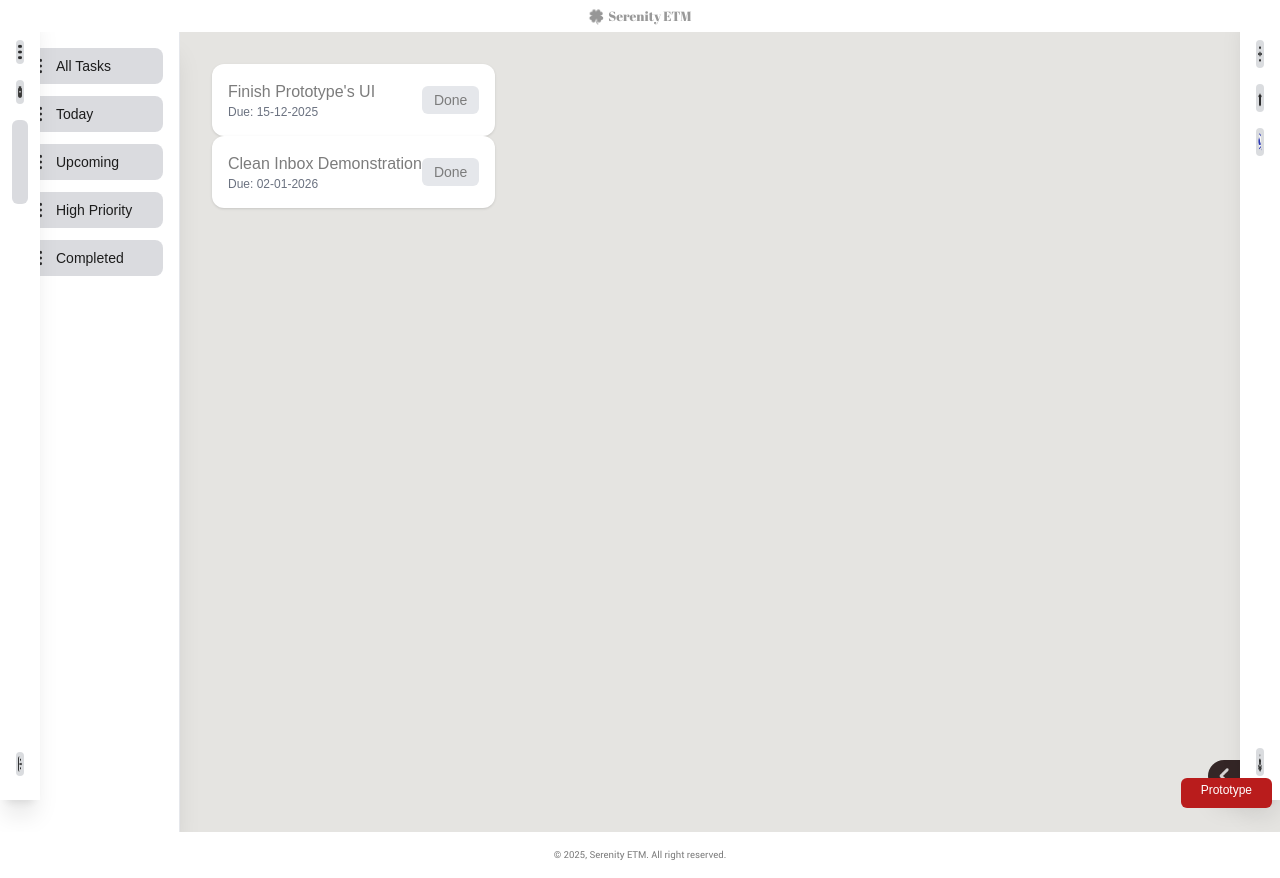
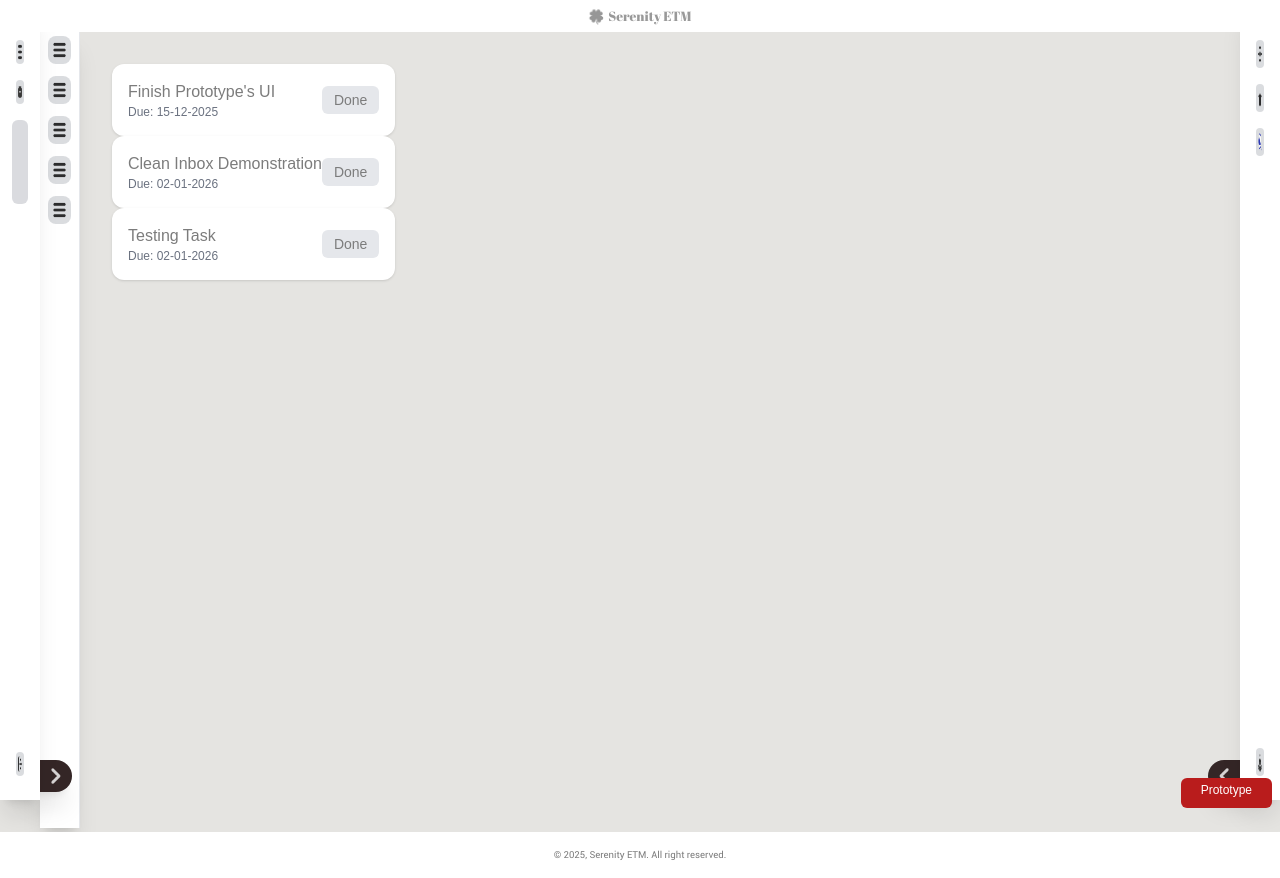
Before and after one commit to rubaisha-rn/Serenity-ETM, a Next.js app in the folder serenity-etm/: page /tasks in a window 1280 px wide. Built offline with nearby package versions, Linux system fonts and the light colour scheme.

Commit message:
Fixed sidebars and worked on task manager functionality.

```diff
--- a/serenity-etm/src/app/tasks/page.js
+++ b/serenity-etm/src/app/tasks/page.js
@@ -8,12 +8,11 @@ import PrototypeTag from '@/components/prototypeTag';
 import { useTaskStore } from "@/store/taskStore";
 import useStore from "@/store/useStore";
 import { motion } from "framer-motion";
-import SecondarySidebar from "@/components/sidebars/secondarySidebar";
 
 export default function TasksPage() {
 
     const {tasks, toggleComplete} = useTaskStore();
-    const {emotionValue, focusMode, secondbarExpanded} = useStore();
+    const {emotionValue, focusMode, expandedSecondary, expandedMain} = useStore();
 
     const filtered = tasks.filter((t) =>
         focusMode ? t.priority === 'high' : true
@@ -22,6 +21,10 @@ export default function TasksPage() {
     const sorted = focusMode
         ? [...filtered].sort((a, b) => Number(a.completed) - Number(b.completed))
         : filtered;
+
+    const mainWidth = expandedMain ? 220 : 40;
+    const secondaryWidth = expandedSecondary ? 200 : 40;
+    const contentMargin = mainWidth + secondaryWidth;
 
     return (
         <div className="bg-light-mid-bg">
@@ -42,7 +45,9 @@ export default function TasksPage() {
 
             <AppShell>
 
-                <div className="space y-3">
+                <motion.div className='space y-3 transition-all duration-300'
+                    style={{marginLeft: contentMargin}}
+                >
                     {focusMode && (
                         <div className="p-3 rounded-xl bg-red-100 text-red-800 text-sm">
                             Smart Focus Mode: Showing only urgent tasks.
@@ -71,7 +76,8 @@ export default function TasksPage() {
                             </button>
                         </motion.div>
                     ))}
-                </div>
+                </motion.div>
+
             </AppShell>
 
             <ThinFooter />
--- a/serenity-etm/src/components/sidebars/collapsableLeftSidebar.js
+++ b/serenity-etm/src/components/sidebars/collapsableLeftSidebar.js
@@ -16,11 +16,13 @@ export default function CollapsableLeftSidebar() {
 
     const router = useRouter();
 
-    const [expanded, setExpanded] = useState(false);
+    const expandedMain = useStore((s) => s.expandedMain);
+    const setExpandedMain = useStore((s) => s.setExpandedMain);
 
     const {screen, setScreen, emotionValue} = useStore();
-    const secondBarExpanded = useStore((s) => s.secondBarExpanded);
-    const setSecondBarExpanded = useStore((s) => s.setSecondBarExpanded);
+
+    const expandedSecondary = useStore((s) => s.expandedSecondary);
+    const setExpandedSecondary = useStore((s) => s.setExpandedSecondary);
 
     const stress01 = emotionValue / 100;
     const [stressPalette, setStressPalette] = useState('low');
@@ -90,15 +92,15 @@ export default function CollapsableLeftSidebar() {
             <motion.button
                 whileHover={{scale: 1.1}}
                 whileTap={{scale: 0.9}}
-                animate={{left: expanded ? 202 : 22, width: expanded ? '200' : '40'}}
+                animate={{left: expandedMain? 202 : 22, width: expandedMain? '200' : '40'}}
                 transition={{duration: 0.25, ease: 'easeInOut'}}
-                onClick={() => setExpanded(!expanded)}
+                onClick={() => setExpandedMain(!expandedMain)}
                 className={`fixed bottom-2 z-20 ${accClasses[theme][stressPalette]} shadow-xl p-1.5 pl-6 rounded-full`}
             >
                 <img
                     src='/icons/backw.png'
                     alt='close arrow'
-                    className={`w-5 h-5 opacity-80 ${expanded ? '' : 'rotate-180'}`}
+                    className={`w-5 h-5 opacity-80 ${expandedMain? '' : 'rotate-180'}`}
                 />
 
             </motion.button>
@@ -106,7 +108,7 @@ export default function CollapsableLeftSidebar() {
             {/* side bar */}
             <motion.div
                 initial={{width: 40}}
-                animate={{width: expanded ? 220 : 40}}
+                animate={{width: expandedMain? 220 : 40}}
                 transition={{type: 'spring', stiffness: 260, damping: 20}}
                 className={`fixed top-0 left-0 z-30 ${cardClasses[theme][stressPalette]} flex flex-col justify-between h-screen shadow-xl overflow-hidden py-6 pt-6`}
                 style={{ overflow: 'clip' }}
@@ -117,8 +119,8 @@ export default function CollapsableLeftSidebar() {
                     <motion.button
                         whileHover={{scale: 1.05}}
                         whileTap={{scale: 0.95}}
-                        onClick={() => setSecondBarExpanded(!secondBarExpanded)}
-                        className={`flex items-center ${buttonClasses[theme][stressPalette]} bg-opacity-25 hover:bg-opacity-40 ${expanded ? 'gap-3 w-full h-9 px-3 rounded-lg justify-start' : 'gap-0 p-0.5 justify-center rounded-full'}`}
+                        onClick={() => setExpandedSecondary(!expandedSecondary)}
+                        className={`flex items-center ${buttonClasses[theme][stressPalette]} bg-opacity-25 hover:bg-opacity-40 ${expandedMain? 'gap-3 w-full h-9 px-3 rounded-lg justify-start' : 'gap-0 p-0.5 justify-center rounded-full'}`}
                     >
                         <img
                             src={IMG.menu}
@@ -126,7 +128,7 @@ export default function CollapsableLeftSidebar() {
                             className='w-5 h-5 opacity-80 shrink-0'
                         />
 
-                        <span className={`${textAClasses[theme]} text-sm whitespace-nowrap transition-all duration-150 ${expanded? 'opacity-100' : 'opacity-0 w-0 overflow-hidden'}`}>
+                        <span className={`${textAClasses[theme]} text-sm whitespace-nowrap transition-all duration-150 ${expandedMain ? 'opacity-100' : 'opacity-0 w-0 overflow-hidden'}`}>
                             Menu
                         </span>
 
@@ -137,7 +139,7 @@ export default function CollapsableLeftSidebar() {
                         whileHover={{scale: 1.05}}
                         whileTap={{scale: 0.95}}
                         onClick={() => setScreen('emails')}
-                        className={`flex items-center ${buttonClasses[theme][stressPalette]} bg-opacity-25 hover:bg-opacity-40 ${expanded ? 'gap-3 w-full h-9 px-3 rounded-lg justify-start' : 'gap-0 p-0.5 justify-center rounded-full'} ${screen==='emails' ? `${themeAClasses[theme][stressPalette]} bg-opacity-100` : ''} ${screen === 'emails' && !expanded ? 'py-8 px-2 rounded-md' : ''}`}
+                        className={`flex items-center ${buttonClasses[theme][stressPalette]} bg-opacity-25 hover:bg-opacity-40 ${expandedMain? 'gap-3 w-full h-9 px-3 rounded-lg justify-start' : 'gap-0 p-0.5 justify-center rounded-full'} ${screen==='emails' ? `${themeAClasses[theme][stressPalette]} bg-opacity-100` : ''} ${screen === 'emails' && !expandedMain? 'py-8 px-2 rounded-md' : ''}`}
                     >
                         <img
                             src={IMG.email}
@@ -145,7 +147,7 @@ export default function CollapsableLeftSidebar() {
                             className='w-5 h-5 opacity-80 shrink-0'
                         />
 
-                        <span className={`${textAClasses[theme]} text-sm whitespace-nowrap transition-all duration-150 ${expanded? 'opacity-100' : 'opacity-0 w-0 overflow-hidden'}`}>
+                        <span className={`${textAClasses[theme]} text-sm whitespace-nowrap transition-all duration-150 ${expandedMain ? 'opacity-100' : 'opacity-0 w-0 overflow-hidden'}`}>
                             Email Manager
                         </span>
 
@@ -156,7 +158,7 @@ export default function CollapsableLeftSidebar() {
                         whileHover={{scale: 1.05}}
                         whileTap={{scale: 0.95}}
                         onClick={() => setScreen('tasks')}
-                        className={`flex items-center ${buttonClasses[theme][stressPalette]} bg-opacity-25 hover:bg-opacity-40 ${expanded ? 'gap-3 w-full h-9 px-3 rounded-lg justify-start' : 'gap-0 p-0.5 justify-center rounded-full'} ${screen==='tasks' ? `${themeAClasses[theme][stressPalette]} bg-opacity-100` : ''} ${screen === 'tasks' && !expanded ? 'py-8 px-2 rounded-md' : ''}`}
+                        className={`flex items-center ${buttonClasses[theme][stressPalette]} bg-opacity-25 hover:bg-opacity-40 ${expandedMain ? 'gap-3 w-full h-9 px-3 rounded-lg justify-start' : 'gap-0 p-0.5 justify-center rounded-full'} ${screen==='tasks' ? `${themeAClasses[theme][stressPalette]} bg-opacity-100` : ''} ${screen === 'tasks' && !expandedMain ? 'py-8 px-2 rounded-md' : ''}`}
                     >
                         <img
                             src={IMG.tasks}
@@ -164,7 +166,7 @@ export default function CollapsableLeftSidebar() {
                             className='w-5 h-5 opacity-80 shrink-0'
                         />
 
-                        <span className={`${textAClasses[theme]} text-sm whitespace-nowrap transition-all duration-150 ${expanded? 'opacity-100' : 'opacity-0 w-0 overflow-hidden'}`}>
+                        <span className={`${textAClasses[theme]} text-sm whitespace-nowrap transition-all duration-150 ${expandedMain ? 'opacity-100' : 'opacity-0 w-0 overflow-hidden'}`}>
                             Task Manager
                         </span>
 
@@ -172,13 +174,13 @@ export default function CollapsableLeftSidebar() {
 
                 </div>
 
-                <div className={`flex ${expanded ? 'flex-col' : ''} justify-center px-4 gap-1`}>
+                <div className={`flex ${expandedMain? 'flex-col' : ''} justify-center px-4 gap-1`}>
                     {/* logout button */}
                     <motion.button
                         whileHover={{scale: 1.05}}
                         whileTap={{scale: 0.95}}
                         onClick={() => router.push('/')}
-                        className={`flex items-center ${buttonClasses[theme][stressPalette]} bg-opacity-25 hover:bg-opacity-40 ${expanded ? 'gap-3 w-full h-9 px-3 rounded-lg justify-start' : 'gap-0 p-0.5 justify-center rounded-full'}`}
+                        className={`flex items-center ${buttonClasses[theme][stressPalette]} bg-opacity-25 hover:bg-opacity-40 ${expandedMain ? 'gap-3 w-full h-9 px-3 rounded-lg justify-start' : 'gap-0 p-0.5 justify-center rounded-full'}`}
                     >
                         <img
                             src={IMG.logout}
@@ -186,7 +188,7 @@ export default function CollapsableLeftSidebar() {
                             className='w-5 h-5 opacity-80 shrink-0'
                         />
 
-                        <span className={`${textAClasses[theme]} text-sm whitespace-nowrap transition-all duration-150 ${expanded? 'opacity-100' : 'opacity-0 w-0 overflow-hidden'}`}>
+                        <span className={`${textAClasses[theme]} text-sm whitespace-nowrap transition-all duration-150 ${expandedMain ? 'opacity-100' : 'opacity-0 w-0 overflow-hidden'}`}>
                             Logout
                         </span>
 
--- a/serenity-etm/src/components/sidebars/secondarySidebar.js
+++ b/serenity-etm/src/components/sidebars/secondarySidebar.js
@@ -6,8 +6,7 @@ import { useEffect, useState } from "react";
 
 export default function SecondarySidebar() {
 
-    const {screen, emotionValue, secondBarExpanded} = useStore();
-    const expanded = true;
+    const {screen, emotionValue, expandedSecondary, expandedMain} = useStore();
 
     const stress01 = emotionValue / 100;
     const [stressPalette, setStressPalette] = useState('low');
@@ -62,32 +61,34 @@ export default function SecondarySidebar() {
         dark: {},
     };
 
+    const mainLeft = expandedMain ? 220 : 40;
+
     const TaskButtons = () => (
         <>
-            <SidebarButton label='All Tasks' icon='/icons/menuOpen.png' expanded={expanded} theme={theme} stressPalette={stressPalette} />
-            <SidebarButton label='Today' icon='/icons/menuOpen.png' expanded={expanded} theme={theme} stressPalette={stressPalette} />
-            <SidebarButton label='Upcoming' icon='/icons/menuOpen.png' expanded={expanded} theme={theme} stressPalette={stressPalette} />
-            <SidebarButton label='High Priority' icon='/icons/menuOpen.png' expanded={expanded} theme={theme} stressPalette={stressPalette} />
-            <SidebarButton label='Completed' icon='/icons/menuOpen.png' expanded={expanded} theme={theme} stressPalette={stressPalette} />
+            <SidebarButton label='All Tasks' icon='/icons/menuOpen.png' expanded={expandedSecondary} theme={theme} stressPalette={stressPalette} />
+            <SidebarButton label='Today' icon='/icons/menuOpen.png' expanded={expandedSecondary} theme={theme} stressPalette={stressPalette} />
+            <SidebarButton label='Upcoming' icon='/icons/menuOpen.png' expanded={expandedSecondary} theme={theme} stressPalette={stressPalette} />
+            <SidebarButton label='High Priority' icon='/icons/menuOpen.png' expanded={expandedSecondary} theme={theme} stressPalette={stressPalette} />
+            <SidebarButton label='Completed' icon='/icons/menuOpen.png' expanded={expandedSecondary} theme={theme} stressPalette={stressPalette} />
         </>
     );
 
     const EmailButtons = () => (
         <>
-            <SidebarButton label='Inbox' icon='/icons/menuOpen.png' expanded={expanded} theme={theme} stressPalette={stressPalette} />
-            <SidebarButton label='Starred' icon='/icons/menuOpen.png' expanded={expanded} theme={theme} stressPalette={stressPalette} />
-            <SidebarButton label='Priority' icon='/icons/menuOpen.png' expanded={expanded} theme={theme} stressPalette={stressPalette} />
-            <SidebarButton label='Drafts' icon='/icons/menuOpen.png' expanded={expanded} theme={theme} stressPalette={stressPalette} />
-            <SidebarButton label='Archive' icon='/icons/menuOpen.png' expanded={expanded} theme={theme} stressPalette={stressPalette} />
+            <SidebarButton label='Inbox' icon='/icons/menuOpen.png' expanded={expandedSecondary} theme={theme} stressPalette={stressPalette} />
+            <SidebarButton label='Starred' icon='/icons/menuOpen.png' expanded={expandedSecondary} theme={theme} stressPalette={stressPalette} />
+            <SidebarButton label='Priority' icon='/icons/menuOpen.png' expanded={expandedSecondary} theme={theme} stressPalette={stressPalette} />
+            <SidebarButton label='Drafts' icon='/icons/menuOpen.png' expanded={expandedSecondary} theme={theme} stressPalette={stressPalette} />
+            <SidebarButton label='Archive' icon='/icons/menuOpen.png' expanded={expandedSecondary} theme={theme} stressPalette={stressPalette} />
         </>
     );
 
     return (
         <motion.div
-            initial={{width: 0}}
-            animate={{width: expanded ? 180 : 0}}
-            transition={{type: 'spring', stiffness: 240, damping: 22}}
-            className={`h-screen z-20 p-4 border-r overflow-hidden shadow-xl ${cardClasses[theme][stressPalette]}`}
+            initial={{width: 0, left: 40}}
+            animate={{width: expandedSecondary ? 200 : 40, left: mainLeft}}
+            transition={{type: 'spring', stiffness: 300, damping: 30}}
+            className={`absolute h-screen top-0 z-10 p-2 border-r mt-7 overflow-hidden shadow-xl items-center justify-center ${cardClasses[theme][stressPalette]}`}
         >
             <div className="flex flex-col gap-3">
                 {screen === 'tasks' && <TaskButtons/>}
@@ -117,9 +118,9 @@ function SidebarButton({label, icon, expanded, theme, stressPalette}) {
         <motion.button
             whileHover={{scale: 1.05}}
             whileTap={{scale: 0.95}}
-            className={`flex items-center w-full rounded-lg p-2 gap-3 ${buttonClasses[theme][stressPalette]} bg-opacity-25 hover:bg-opacity-40`}
+            className={`flex items-center w-full rounded-lg p-1 gap-3 ${buttonClasses[theme][stressPalette]} bg-opacity-25 hover:bg-opacity-40`}
         >
-            <img src={icon} className="w-5 h-5 opacity-80 shrink-0" />
+            <img src={icon} className="w-5 h-5 opacity-80 flex-none shrink-0 grow-0 basis-5" />
             <span className={`${textClasses[theme]} text-sm whitespace-nowrap transition-all duration-150 ${expanded ? 'opacity-100' : 'opacity-0 w-0 overflow-hidden'}`}>
                 {label}
             </span>
--- a/serenity-etm/src/store/taskStore.js
+++ b/serenity-etm/src/store/taskStore.js
@@ -16,6 +16,14 @@ export const useTaskStore = create((set) => ({
             created: '10-12-2025',
             due: '02-01-2026',
             priority: 'low',
+            completed: false,
+        },
+        {
+            id: '3',
+            title: "Testing Task",
+            created: '10-12-2025',
+            due: '02-01-2026',
+            priority: 'medium',
             completed: false,
         },
     ],
--- a/serenity-etm/src/store/useStore.js
+++ b/serenity-etm/src/store/useStore.js
@@ -23,8 +23,11 @@ const useStore = create((set) => ({
     screen: 'tasks',
     setScreen: (screen) => set({screen}),
 
-    secondBarExpanded: false,
-    setSecondBarExpanded: (secondBarExpanded) => set({secondBarExpanded}),
+    expandedMain: false,
+    setExpandedMain: (expandedMain) => set({expandedMain}),
+
+    expandedSecondary: false,
+    setExpandedSecondary: (expandedSecondary) => set({expandedSecondary}),
 
     sdkActive: true,
     setSdkActive: (value) => set({ sdkActive: value }),
```
